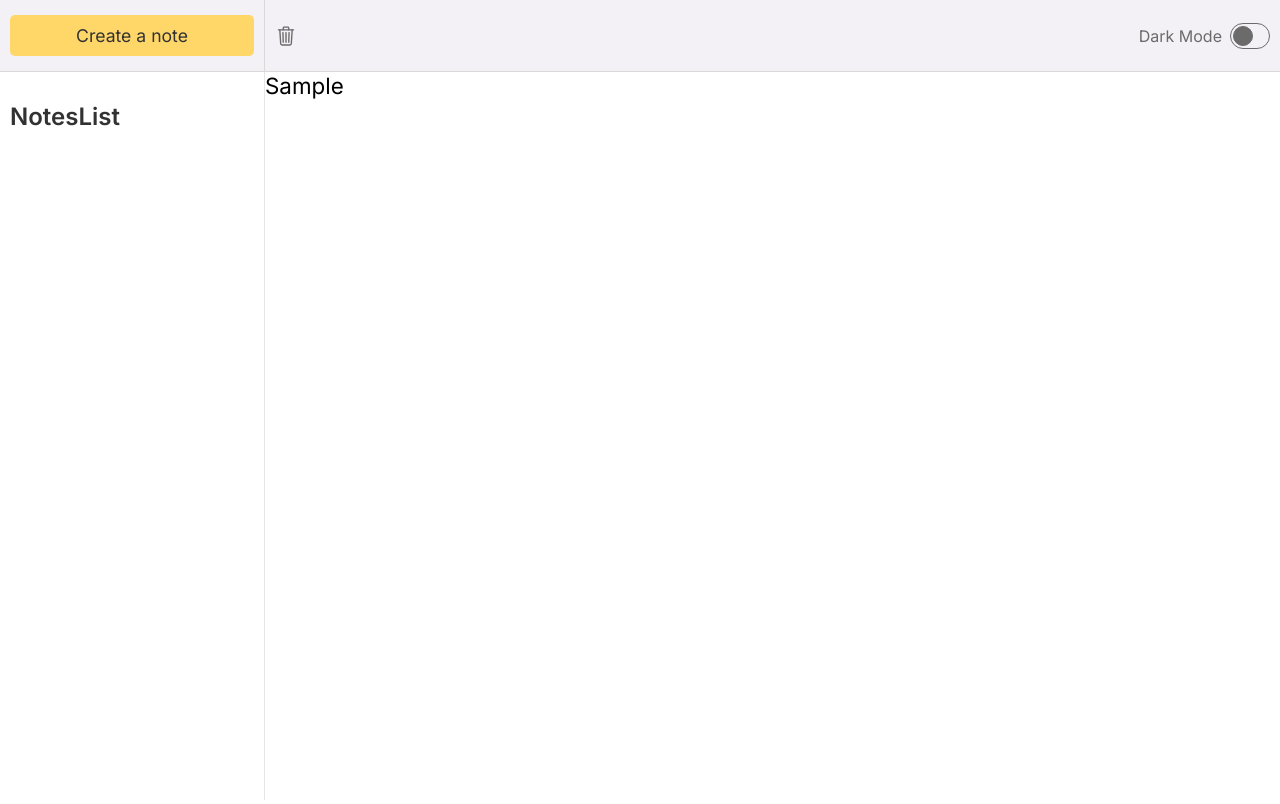
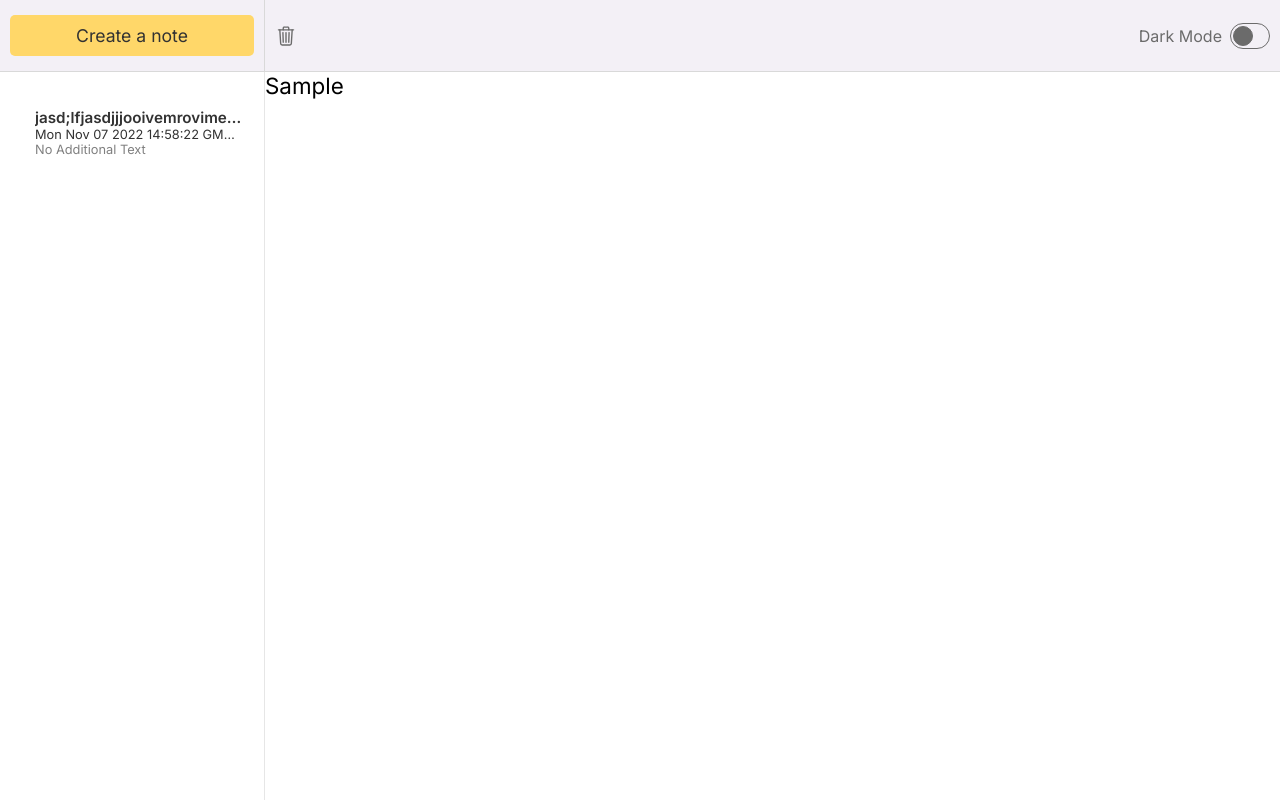
Before and after one commit to netrolite/notes-app, a React (Create React App) app: page / in a window 1280 px wide. Both pictures are taken after typing "Sample" into the empty fields and a click on the button "Create a note". Built offline with nearby package versions, Linux system fonts and the light colour scheme.

Commit message:
Created "NotesList", fixed "Note"

```diff
--- a/src/components/Note.js
+++ b/src/components/Note.js
@@ -1,17 +1,21 @@
 import React from "react";
 
 export default function Note(props) {
+    const title = props.text.split(/\n/)[0] || "New Note"
+    console.log(title);
+
+    return (
         <div
             className={
-            "note" + props.isSelected ? " selected" : ""
-            + props.isAboveSelected ? " above-selected" : ""
+                "note" + (props.isSelected ? " selected" : "")
+                + (props.isAboveSelected ? " above-selected" : "")
             }
             onClick={ev => {props.selectNote(ev, props.id)}}
-        key={props.key}
+            key={props.id}
         >
             <div className="note-inside">
                 <div className="note-title">
-            {props.title}
+                    {title}
                 </div>
                 <div className="note-subtitle">
                     <div className="note-date">{props.date}</div>
@@ -21,4 +25,5 @@ export default function Note(props) {
                 </div>
             </div>
         </div>
+    )
 }
--- a/src/components/NotesList.js
+++ b/src/components/NotesList.js
@@ -1,11 +1,25 @@
 import React from "react"
 import Note from "./Note"
 
-export default function NotesList(props) {
-    console.log(props.data[0]);
+export default function NotesList({data, currSelectedNoteID, setCurrSelectedNoteID}) {
+    console.log(data);
 
+    const notesElements = data.map(note => {
+        return (
+            <Note
+                currSelectedNoteID={currSelectedNoteID}
+                setCurrSelectedNoteID={setCurrSelectedNoteID}
+                text={note.text}
+                id={note.id}
+                key={note.id}
+                date={note.date}
+            />
+        )
+    })
 
     return (
-        <h1>NotesList</h1>
+        <div className="sidebar-notes-list">
+            {notesElements}
+        </div>
     )
 }
--- a/src/components/Sidebar.js
+++ b/src/components/Sidebar.js
@@ -6,14 +6,16 @@ export default function Sidebar() {
     const [notes, setNotes] = useState(
         JSON.parse(localStorage.getItem("notes")) || []
     )
-    const [currSelected, setCurrSelected] = useState(
+    const [currSelectedNoteID, setCurrSelectedNoteID] = useState(
        (notes[0] && notes[0].id) || ""
     )
 
     function createNote() {
         const newNote = {
-            text: "",
-            date: new Date(),
+            text: `jasd;lfjasdjjjooivemrovimervoemerivimr
+            slfkjsdflkjsdf
+            slfkjsldfjsdflkjsldjfsdfj`,
+            date: new Date().toString(),
             id: nanoid()
         }
 
@@ -39,13 +41,11 @@ export default function Sidebar() {
                     Create a note
                 </button>
             </div>
-            <div className="sidebar-notes-list">
-
-                <NotesList
-                    data={notes}
-                />
-
-            </div>
+            <NotesList
+                data={notes}
+                currSelectedNoteID={currSelectedNoteID}
+                setCurrSelectedNote={setCurrSelectedNoteID}
+            />
         </aside>
     )
 }
```
Lines whose indentation alone changed are shown as unchanged.
